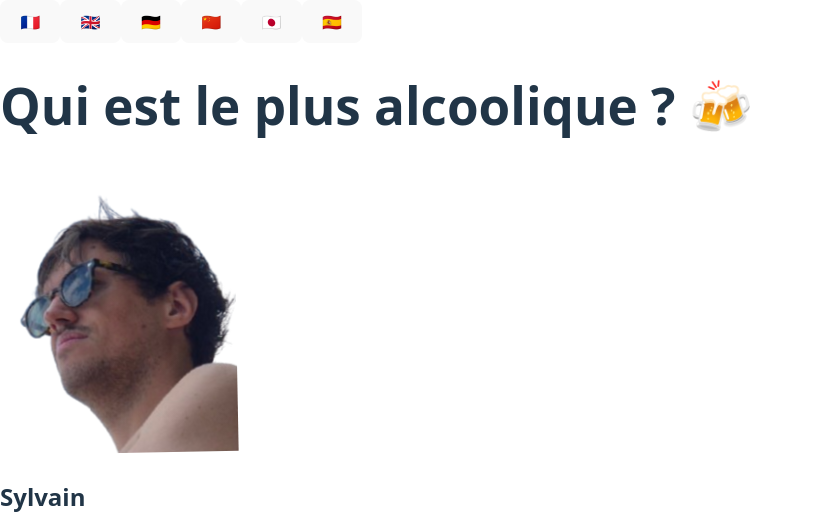
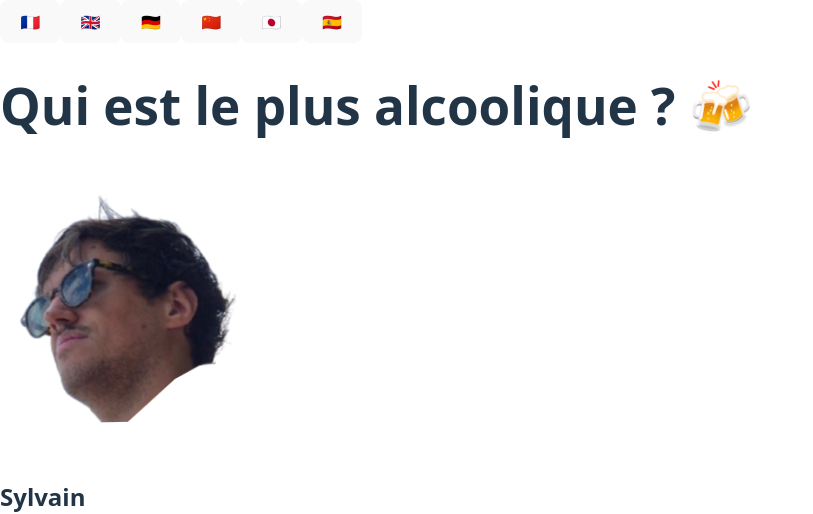
Before and after one commit to SG75007/WhoWillBeTheBestAlcoholic, a React (Vite) app: page / in a window 1280 px wide. Shown: the top 514 px of the page, without its empty margins (0-813 px from the left). Built offline with nearby package versions, Linux system fonts and the light colour scheme.

Commit message:
Correction du lien vers la photo du S

```diff
--- a/src/App.tsx
+++ b/src/App.tsx
@@ -1,5 +1,7 @@
 import { useState, useEffect } from "react";
 import { motion } from "framer-motion";
+
+import PhotoSylvainHappy from "./assets/SG_Positif.png";
 
 interface Candidat {
   id: number;
@@ -69,7 +71,7 @@ export default function App() {
   };
 
   const candidats: Candidat[] = [
-    { id: 1, nom: translations[lang].candidates[0], image: "/public/Photo/SG_Positif.png" },
+    { id: 1, nom: translations[lang].candidates[0], image: PhotoSylvainHappy },
     { id: 2, nom: translations[lang].candidates[1], image: "https://placekitten.com/201/200" },
     { id: 3, nom: translations[lang].candidates[2], image: "https://placekitten.com/202/200" },
   ];
@@ -115,7 +117,7 @@ export default function App() {
             <motion.img
               src={c.image}
               alt={c.nom}
-              className="w-40 h-40 rounded-full object-cover mb-4"
+              className="w-40 h-40 rounded-full object-cover mb-4 ring-4 ring-white shadow-lg"
               animate={{ rotate: [0, 5, -5, 0] }}
               transition={{ repeat: Infinity, duration: 3 }}
             />
```
Also changed, not shown: public/SG_Positif.png (renamed from public/Photo/SG_Positif.png), src/assets/SG_Positif.png (added).
